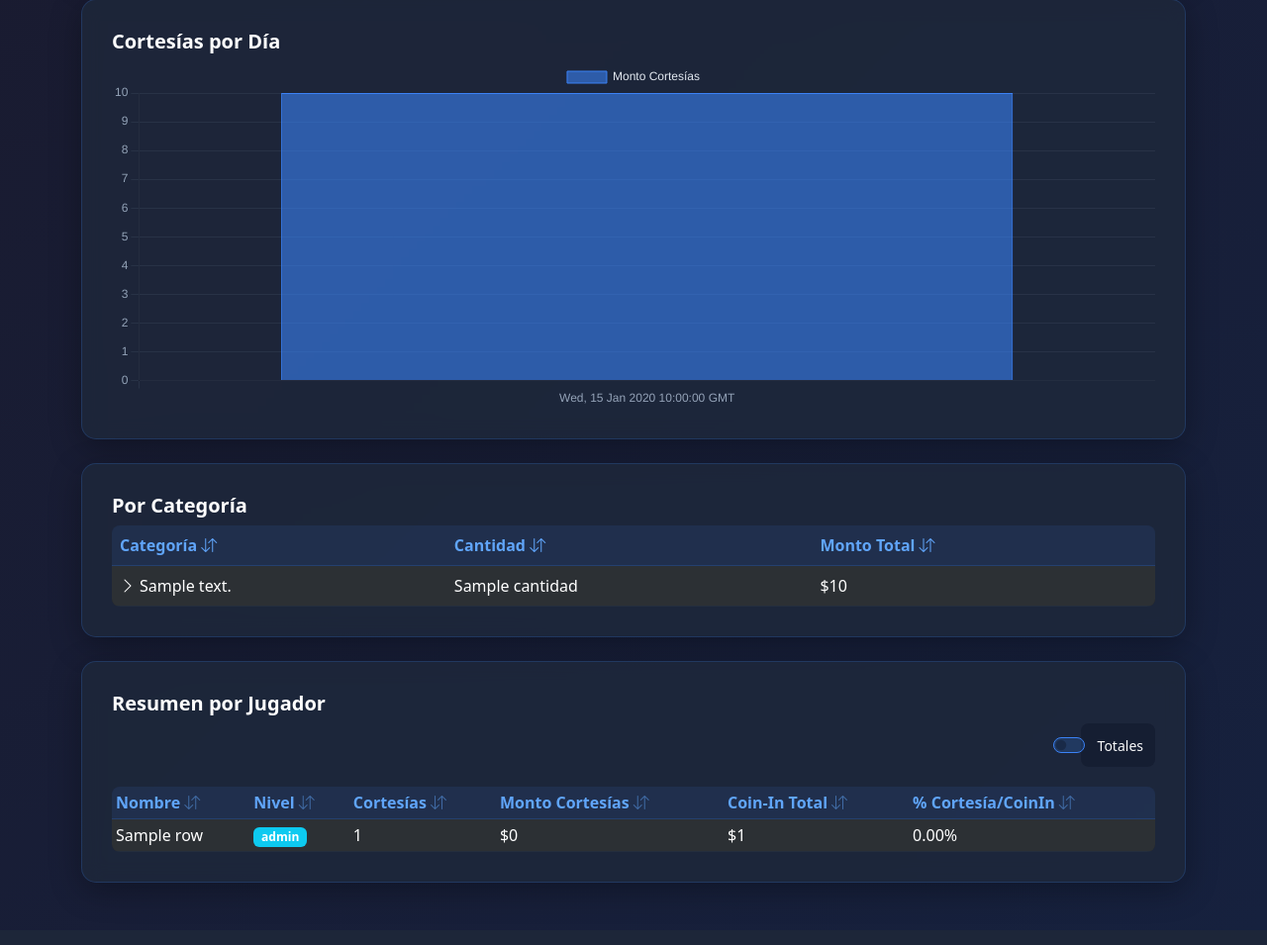
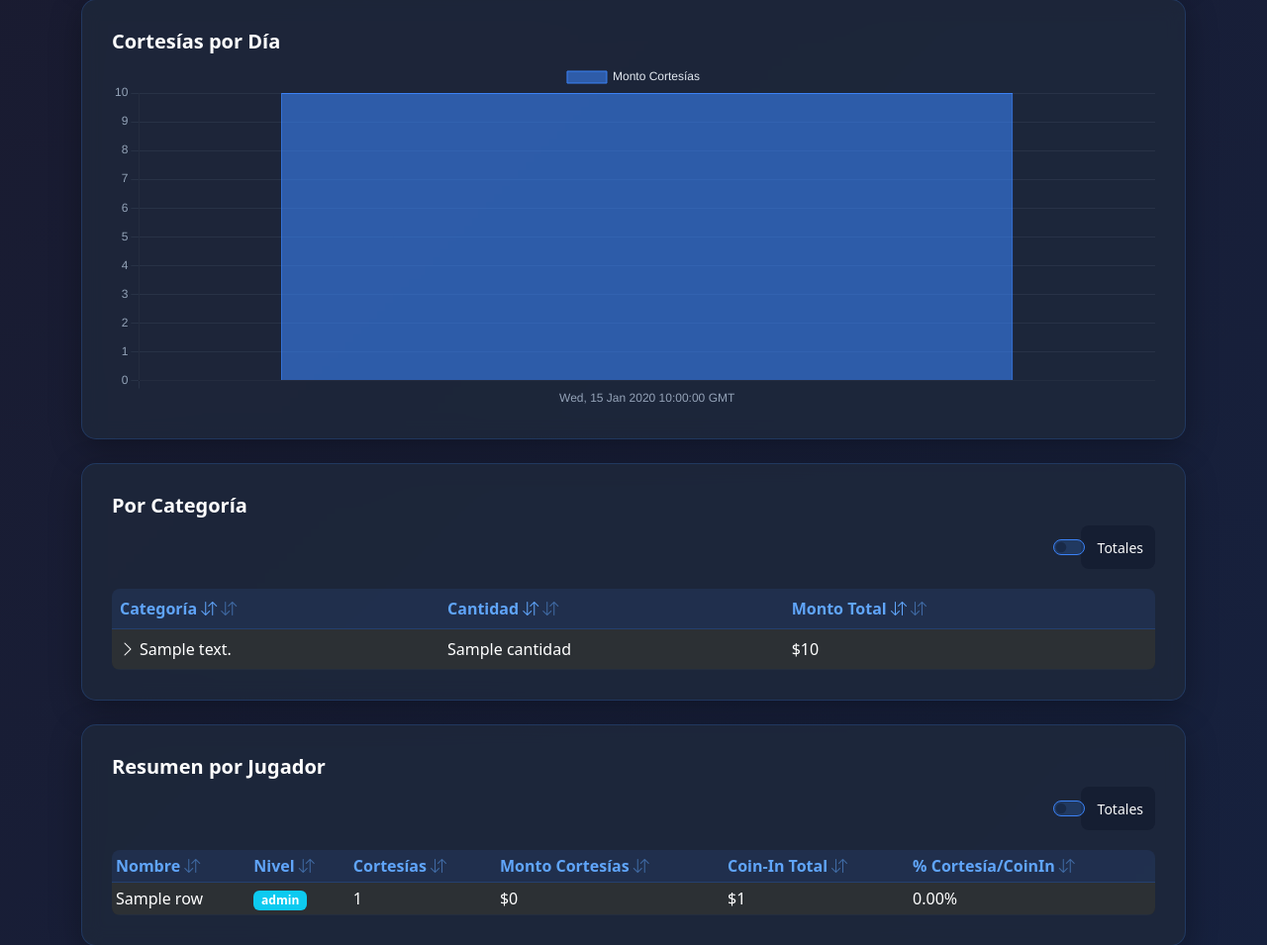
Before and after one commit to kennyAguilar/sgos-reportes, a Python web app: template sgos_web/templates/comps/analisis_cortesias.html in a window 1280 px wide. Shown: the part 462-1417 px from the top of the page at 99% size. Before the commit the page ends 1367 px from the top, so only its background shows below. Run offline with Jinja, Linux system fonts and the light colour scheme; the template is opened without the code that fills it: most values are stand-ins (such as "Sample title", 1, 10 or a date in 2020).

Commit message:
fix: agregar clase sortable a tabla categorías para totales on/off

```diff
--- a/sgos_web/templates/comps/analisis_cortesias.html
+++ b/sgos_web/templates/comps/analisis_cortesias.html
@@ -79,7 +79,7 @@
   <div class="card-body">
     <h5 class="card-title">Por Categoría</h5>
     <div class="table-responsive">
-      <table class="table table-dark table-striped table-hover" id="tablaCategorias">
+      <table class="table table-dark table-striped table-hover sortable" id="tablaCategorias">
         <thead>
           <tr>
             <th style="cursor:pointer" onclick="sortTableCat(0,'text')">Categoría <i class="bi bi-arrow-down-up"></i></th>
```
